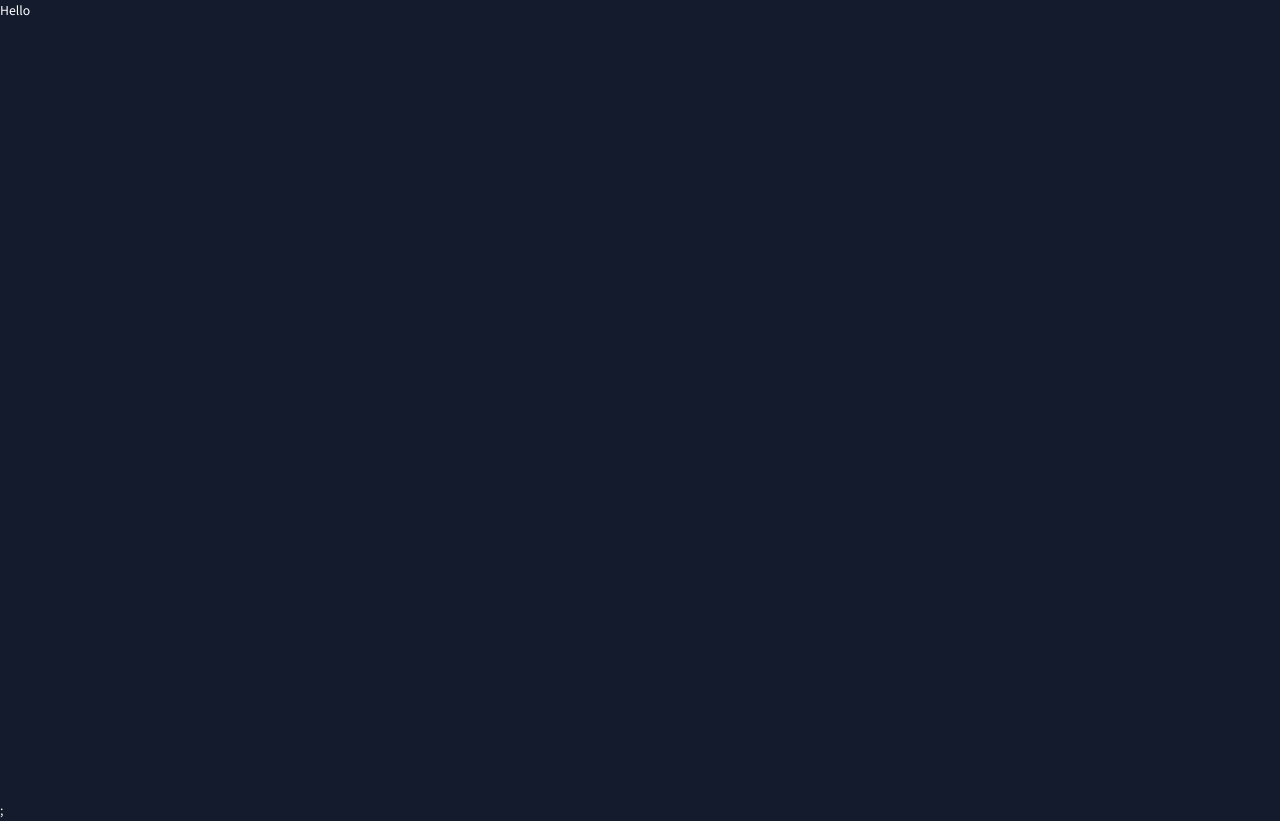
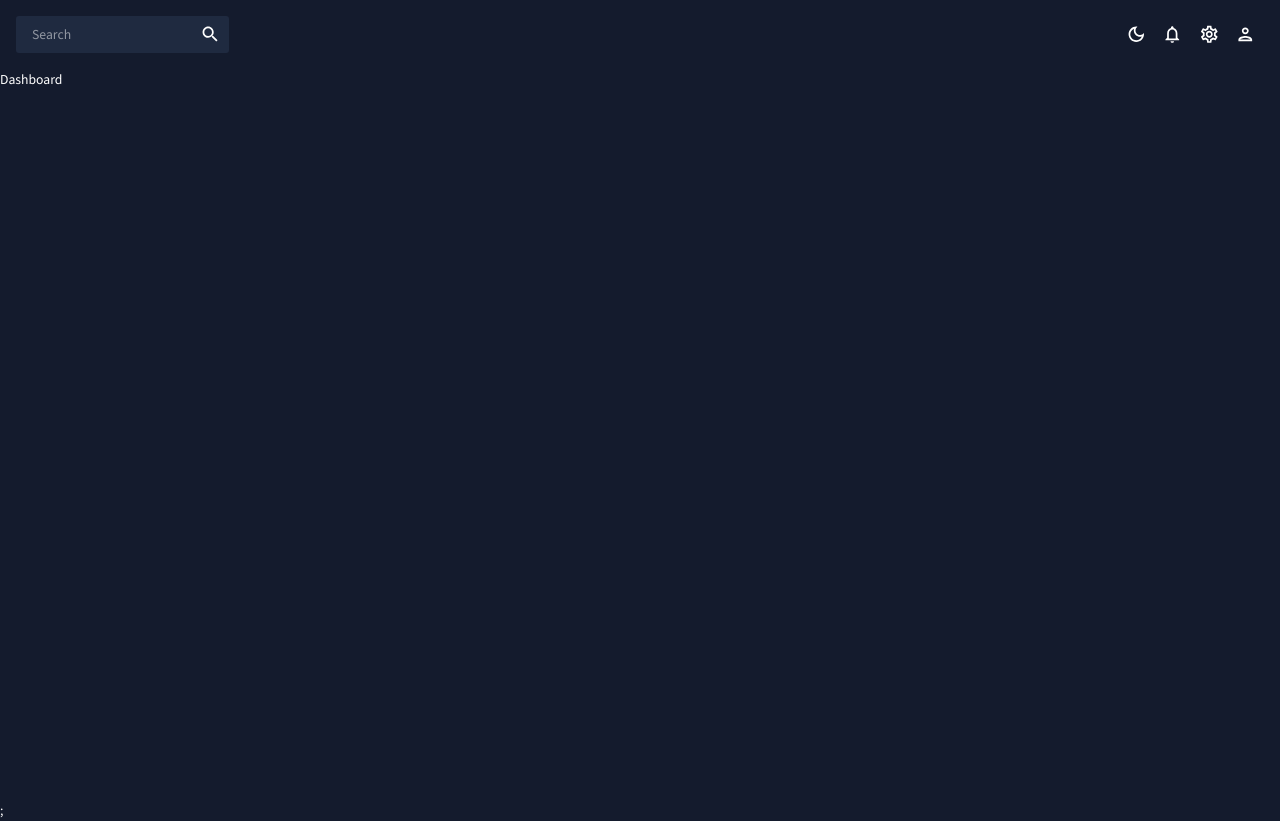
Before and after one commit to manjunathagee/React_Admin_Dashboard_MUI, a React (Vite) app: page / in a window 1280 px wide. Built offline with nearby package versions, Linux system fonts and the light colour scheme; the HTML template or start-up script is replaced by a standard one.

Commit message:
TopBar integration

```diff
--- a/src/App.jsx
+++ b/src/App.jsx
@@ -1,5 +1,9 @@
+import React from "react";
 import { ColorModeContext, useMode } from "./theme";
 import { CssBaseline, ThemeProvider } from "@mui/material";
+import Topbar from "./scenes/global/Topbar";
+import { Routes, Route } from "react-router-dom";
+import Dashboard from "./scenes/dashboard";
 
 function App() {
   const [theme, colorMode] = useMode();
@@ -9,7 +13,12 @@
       <ThemeProvider theme={theme}>
         <CssBaseline />
         <div className="app">
-          <main className="content">Hello</main>
+          <main className="content">
+            <Topbar />
+            <Routes>
+              <Route path="/" element={<Dashboard />} />
+            </Routes>
+          </main>
         </div>
         ;
       </ThemeProvider>
--- a/src/index.css
+++ b/src/index.css
@@ -4,7 +4,7 @@
 body,
 #root,
 .app,
-.container {
+.content {
   height: 100%;
   width: 100%;
   font-family: "Source Sans 3", sans-serif;
--- a/src/scenes/dashboard/index.jsx
+++ b/src/scenes/dashboard/index.jsx
@@ -1,5 +1,7 @@
+import React from "react";
+
 const Dashboard = () => {
-    return <div>Dashboard</div>;
+  return <div>Dashboard</div>;
 };
 
 export default Dashboard;
--- a/src/scenes/global/Sidebar.jsx
+++ b/src/scenes/global/Sidebar.jsx
@@ -1,3 +1,5 @@
+import React from "react";
+
 const Sidebar = () => {
   return <div>Sidebar</div>;
 };
--- a/src/scenes/global/Topbar.jsx
+++ b/src/scenes/global/Topbar.jsx
@@ -1,5 +1,52 @@
+import React, { useContext } from "react";
+import { Box, IconButton, InputBase, useTheme } from "@mui/material";
+import { ColorModeContext, tokens } from "../../theme";
+import LightModeOutlinedIcon from "@mui/icons-material/LightModeOutlined";
+import DarkModeOutlinedIcon from "@mui/icons-material/DarkModeOutlined";
+import NotificationsOutlinedIcon from "@mui/icons-material/NotificationsOutlined";
+import SettingsOutlinedIcon from "@mui/icons-material/SettingsOutlined";
+import PersonOutlinedIcon from "@mui/icons-material/PersonOutlined";
+import SearchIcon from "@mui/icons-material/Search";
+
 const Topbar = () => {
-  return <div>Topbar</div>;
+  const theme = useTheme();
+  const colors = tokens(theme.palette.mode);
+  const colorMode = useContext(ColorModeContext);
+
+  return (
+    <Box display="flex" justifyContent="space-between" p={2}>
+      {/* Search Box */}
+      <Box
+        display="flex"
+        backgroundColor={colors.primary[400]}
+        borderRadius="3px"
+      >
+        <InputBase placeholder="Search" sx={{ ml: 2, flex: 1 }} />
+        <IconButton type="button" sx={{ p: 1 }}>
+          <SearchIcon />
+        </IconButton>
+      </Box>
+      {/* Icons */}
+      <Box display="flex">
+        <IconButton onClick={colorMode.toggleColorMode}>
+          {theme.palette.mode === "dark" ? (
+            <DarkModeOutlinedIcon />
+          ) : (
+            <LightModeOutlinedIcon />
+          )}
+        </IconButton>
+        <IconButton>
+          <NotificationsOutlinedIcon />
+        </IconButton>
+        <IconButton>
+          <SettingsOutlinedIcon />
+        </IconButton>
+        <IconButton>
+          <PersonOutlinedIcon />
+        </IconButton>
+      </Box>
+    </Box>
+  );
 };
 
 export default Topbar;
```
Also changed, not shown: .eslintrc.cjs (added).
